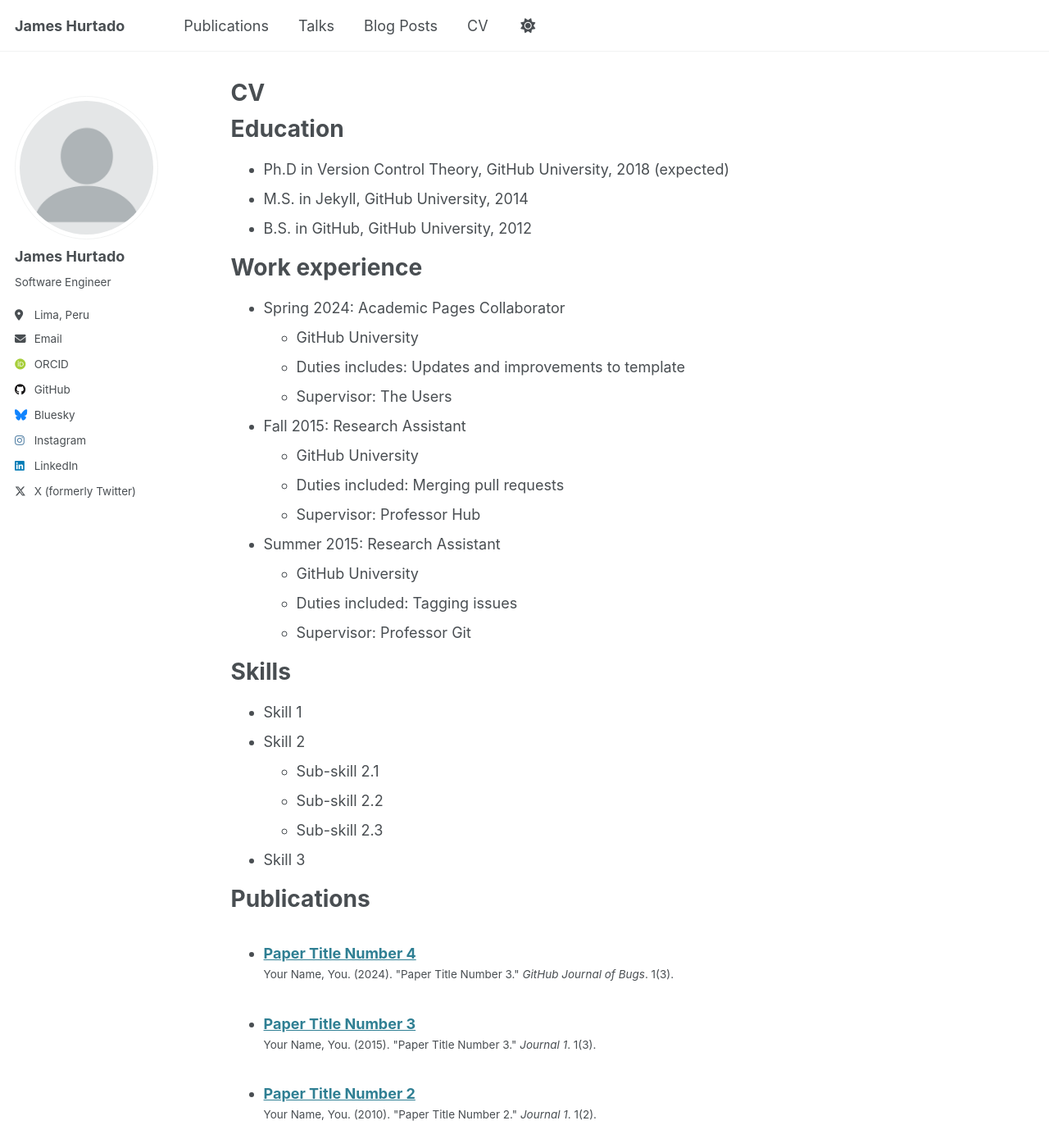
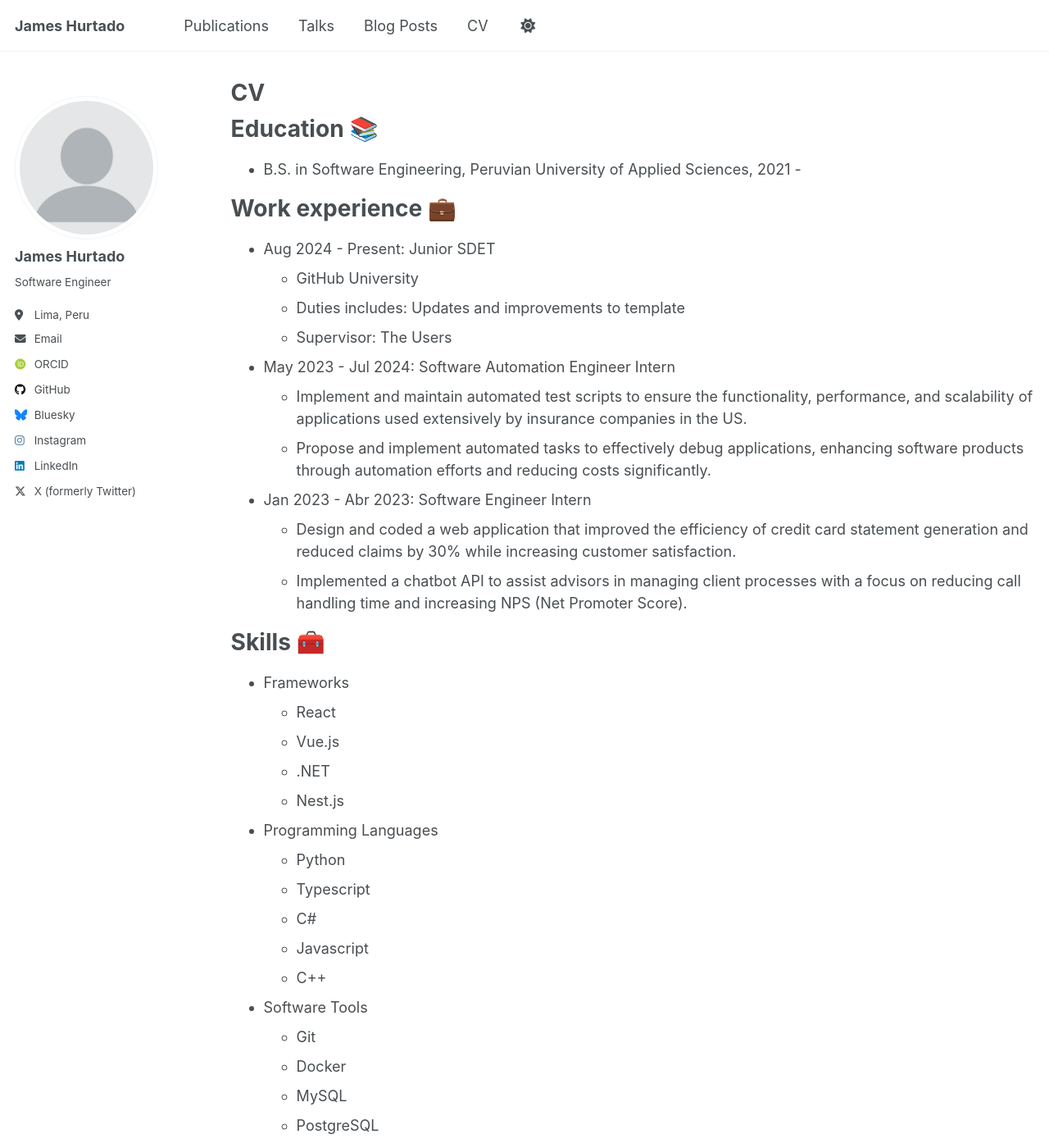
Before and after one commit to jamesrhurtado/jamesrhurtado.github.io, a Jekyll site: the page built from _pages/cv.md, in a window 1280 px wide and 1400 px high. Shown: the whole window at 82% size. Built offline with Jekyll 4.4.1, drawn with Linux system fonts in a browser that asks for light colours; some web fonts are replaced; some of the changed text lies outside the part shown.

Commit message:
Update cv.md

```diff
--- a/_pages/cv.md
+++ b/_pages/cv.md
@@ -9,39 +9,49 @@ redirect_from:
 
 {% include base_path %}
 
-Education
+Education 📚
 ======
-* Ph.D in Version Control Theory, GitHub University, 2018 (expected)
-* M.S. in Jekyll, GitHub University, 2014
-* B.S. in GitHub, GitHub University, 2012
+* B.S. in Software Engineering, Peruvian University of Applied Sciences, 2021 -
 
-Work experience
+Work experience 💼
 ======
-* Spring 2024: Academic Pages Collaborator
+* Aug 2024 - Present: Junior SDET
   * GitHub University
   * Duties includes: Updates and improvements to template
   * Supervisor: The Users
 
-* Fall 2015: Research Assistant
-  * GitHub University
-  * Duties included: Merging pull requests
-  * Supervisor: Professor Hub
+* May 2023 - Jul 2024: Software Automation Engineer Intern
+  * Implement and maintain automated test scripts to ensure the functionality, performance, and scalability of applications used extensively by insurance companies in the US.
+  * Propose and implement automated tasks to effectively debug applications, enhancing software products through automation efforts and reducing costs significantly.
 
-* Summer 2015: Research Assistant
-  * GitHub University
-  * Duties included: Tagging issues
-  * Supervisor: Professor Git
+* Jan 2023 - Abr 2023: Software Engineer Intern
+  * Design and coded a web application that improved the efficiency of credit card statement generation and reduced claims by 30% while increasing customer satisfaction.
+  * Implemented a chatbot API to assist advisors in managing client processes with a focus on reducing call handling time and increasing NPS (Net Promoter Score).
 
-Skills
+Skills 🧰
 ======
-* Skill 1
-* Skill 2
-  * Sub-skill 2.1
-  * Sub-skill 2.2
-  * Sub-skill 2.3
-* Skill 3
+* Frameworks
+  * React
+  * Vue.js
+  * .NET
+  * Nest.js
+* Programming Languages
+  * Python
+  * Typescript
+  * C#
+  * Javascript
+  * C++
+* Software Tools
+  * Git
+  * Docker
+  * MySQL
+  * PostgreSQL
+* Services
+  * Azure [AI-900]
+  * AWS
+  * GitHub [GitHub Foundations, GitHub Actions]
 
-Publications
+Publications 🔍
 ======
   <ul>{% for post in site.publications reversed %}
     {% include archive-single-cv.html %}
```
Also changed, not shown: other parts of _pages/cv.md (+4 -2 lines).
